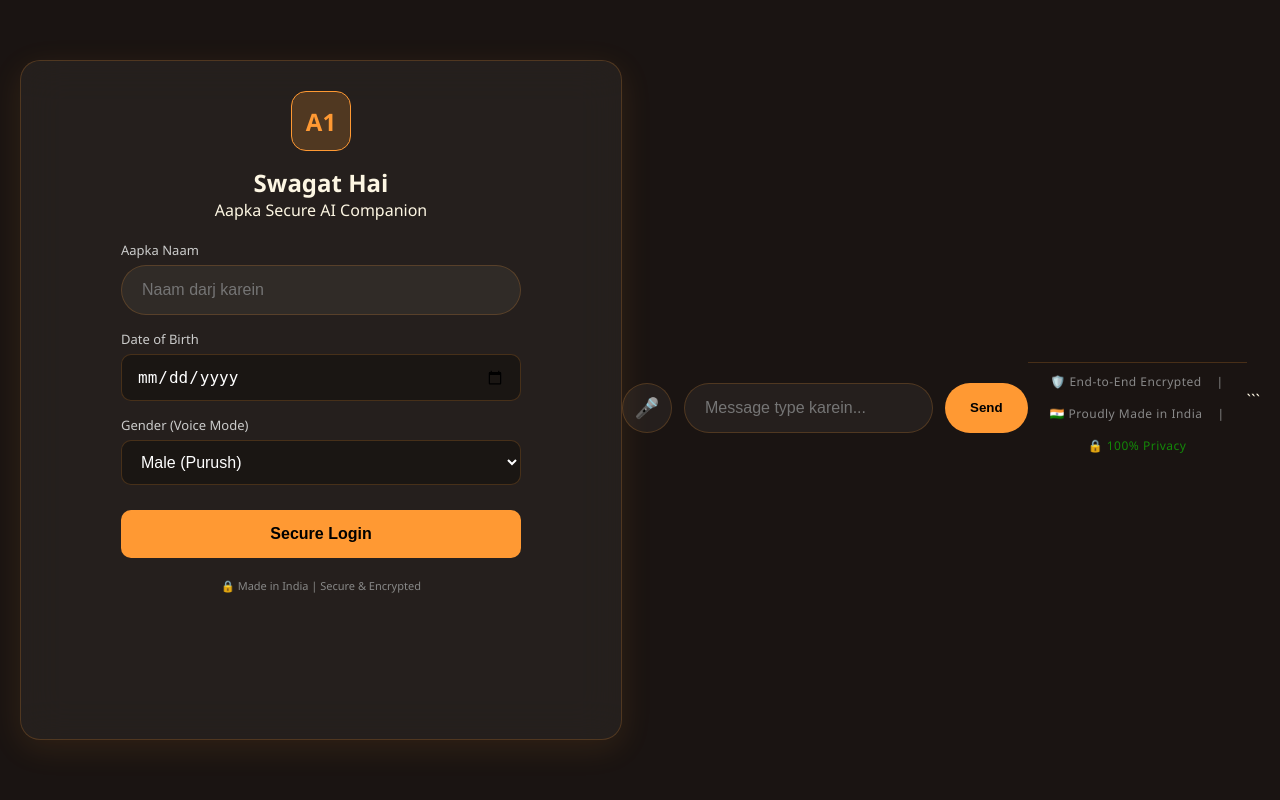
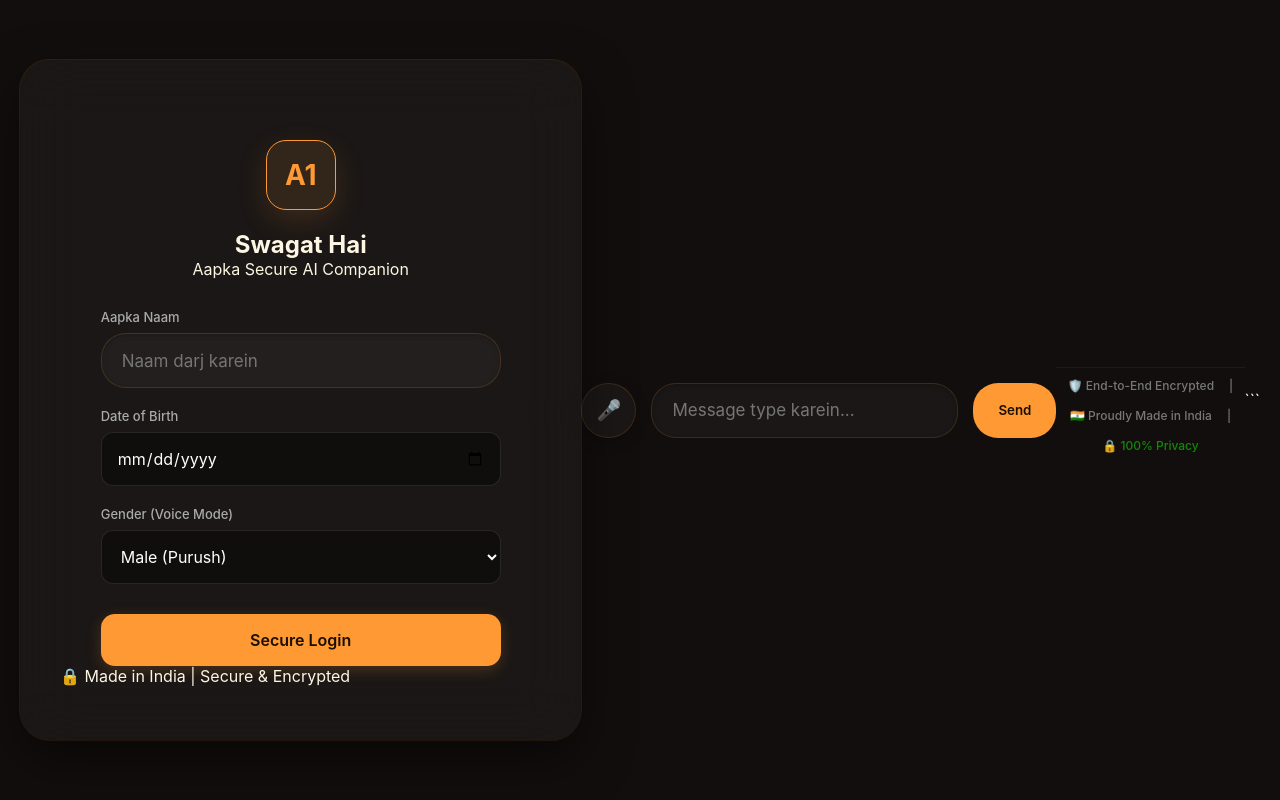
Before and after one commit to Pawan7489/One, a Flask app: page / in a window 1280 px wide. Run offline with Flask 3, Linux system fonts and the light colour scheme.

Commit message:
Update style.css

```diff
--- a/static/css/style.css
+++ b/static/css/style.css
@@ -1,140 +1,237 @@
-/* --- Base Variables & Reset --- */
+/* =========================================
+   PROJECT A1 - PREMIUM APPLE-STYLE CSS
+   Responsive + Butter Smooth Animations
+========================================= */
+
 :root {
-    --bg-color: #1a1412;
-    --panel-bg: rgba(255, 245, 235, 0.05);
+    --bg-color: #120e0d; /* Deep warm dark (MacBook Dark Mode feel) */
+    --panel-bg: rgba(255, 245, 235, 0.04);
     --text-color: #fdf6e3;
     --saffron: #ff9933;
     --green: #138808;
-    --border-color: rgba(255, 153, 51, 0.2);
+    --border-color: rgba(255, 153, 51, 0.15);
+    /* Apple-like animation curve */
+    --apple-ease: cubic-bezier(0.25, 1, 0.5, 1);
+    --spring-ease: cubic-bezier(0.175, 0.885, 0.32, 1.275);
 }
 
 * {
     box-sizing: border-box;
     margin: 0;
     padding: 0;
+    -webkit-tap-highlight-color: transparent; /* Mobile par tap karne par neela dhabba hatane ke liye */
 }
 
-/* --- Body Settings (Sabhi screens ke liye base) --- */
+/* Apple devices par native font use karne ke liye */
 body {
     background-color: var(--bg-color);
     color: var(--text-color);
-    font-family: 'Segoe UI', Tahoma, Geneva, Verdana, sans-serif;
+    font-family: -apple-system, BlinkMacSystemFont, "Segoe UI", Roboto, Helvetica, Arial, sans-serif;
     display: flex;
     justify-content: center;
     align-items: center;
-    min-height: 100vh;
-    padding: 10px; /* Mobile par screen ke kinaro se thoda gap */
+    height: 100dvh; /* dvh = Dynamic Viewport Height (Mobile browser bar fix) */
+    overflow: hidden;
 }
 
-/* --- Main Container (Mobile First Approach) --- */
+/* --- MAIN CONTAINER (Mobile First - Looks like a Native App) --- */
 .main-container {
     width: 100%;
-    max-width: 100%; /* Mobile par full width */
-    height: 95vh; /* Mobile par lagbhag full height */
-    background: var(--panel-bg);
-    border: 1px solid var(--border-color);
-    border-radius: 15px;
+    height: 100dvh;
+    background: var(--bg-color); /* Mobile par full background */
     display: flex;
     flex-direction: column;
-    padding: 15px;
-    box-shadow: 0 8px 32px rgba(255, 153, 51, 0.1);
-    backdrop-filter: blur(20px);
-    transition: all 0.3s ease; /* Smooth transition jab screen resize ho */
+    padding: 15px 20px;
+    transition: all 0.5s var(--apple-ease);
 }
 
-.hidden { display: none !important; }
+.hidden {
+    display: none !important;
+    opacity: 0;
+}
 
-/* --- Login Screen Styles --- */
-.text-center { text-align: center; margin-bottom: 20px; }
+/* --- SMOOTH IPHONE STYLE BUTTONS & INPUTS --- */
+button, input, select {
+    font-family: inherit;
+    transition: all 0.3s var(--apple-ease);
+}
+
+.btn-primary {
+    width: 100%; padding: 16px; background: var(--saffron);
+    color: #1a0f00; font-weight: 600; border: none; border-radius: 14px;
+    cursor: pointer; margin-top: 10px; font-size: 16px;
+    box-shadow: 0 4px 15px rgba(255, 153, 51, 0.2);
+}
+
+/* Button Spring Animation on Hover/Click */
+.btn-primary:hover, .send-btn:hover {
+    transform: translateY(-2px);
+    box-shadow: 0 6px 20px rgba(255, 153, 51, 0.4);
+}
+.btn-primary:active, .send-btn:active, .mic-btn:active {
+    transform: scale(0.95); /* iPhone jaisa click feel */
+    box-shadow: 0 2px 10px rgba(255, 153, 51, 0.2);
+}
+
+/* --- LOGIN SCREEN --- */
+.text-center { text-align: center; margin-bottom: 30px; margin-top: 5vh; }
 .logo-box {
-    width: 60px; height: 60px; background: rgba(255,153,51,0.2);
-    border: 1px solid var(--saffron); border-radius: 15px;
+    width: 70px; height: 70px; background: rgba(255,153,51,0.1);
+    border: 1px solid var(--saffron); border-radius: 20px;
     display: flex; justify-content: center; align-items: center;
-    font-size: 24px; font-weight: bold; color: var(--saffron);
-    margin: 0 auto 15px auto;
+    font-size: 28px; font-weight: bold; color: var(--saffron);
+    margin: 0 auto 20px auto;
+    box-shadow: 0 10px 30px rgba(255, 153, 51, 0.15);
 }
-#login-form {
-    max-width: 400px; /* Login form ko center me rakhne ke liye */
-    margin: 0 auto;
-    width: 100%;
+#login-form { width: 100%; max-width: 400px; margin: 0 auto; }
+.input-group { margin-bottom: 20px; }
+.input-group label { display: block; font-size: 13px; margin-bottom: 8px; color: #aaa; font-weight: 500; }
+.input-group input, .input-group select {
+    width: 100%; padding: 15px; border-radius: 12px;
+    border: 1px solid rgba(255,255,255,0.1); background: rgba(0,0,0,0.4);
+    color: white; outline: none; font-size: 16px; /* 16px fixes auto-zoom on iPhone */
 }
-.input-group { margin-bottom: 15px; }
-.input-group label { display: block; font-size: 13px; margin-bottom: 6px; color: #ccc; }
-.input-group input, .input-group select {
-    width: 100%; padding: 12px 15px; border-radius: 10px;
-    border: 1px solid var(--border-color); background: rgba(0,0,0,0.3);
-    color: white; outline: none; font-size: 16px; /* 16px se mobile par auto-zoom nahi hota */
+.input-group input:focus, .input-group select:focus {
+    border-color: var(--saffron);
+    background: rgba(255, 153, 51, 0.05);
 }
-.btn-primary {
-    width: 100%; padding: 15px; background: var(--saffron);
-    color: black; font-weight: bold; border: none; border-radius: 10px;
-    cursor: pointer; margin-top: 10px; font-size: 16px; transition: 0.3s;
+
+/* --- CHAT SCREEN HEADER --- */
+.header {
+    display: flex; justify-content: space-between; align-items: center;
+    padding-bottom: 15px; border-bottom: 1px solid var(--border-color);
 }
-.btn-primary:hover { background: #e68a2e; }
-.trust-badge { text-align: center; font-size: 11px; color: #888; margin-top: 20px; }
+.logo { color: var(--saffron); font-size: 24px; font-weight: 800; }
+.mode-badge {
+    background: rgba(19, 136, 8, 0.15); color: var(--green);
+    padding: 6px 12px; border-radius: 20px; font-size: 12px; font-weight: 600;
+}
 
-/* --- Chat Screen Styles --- */
-.header { display: flex; justify-content: space-between; align-items: center; border-bottom: 1px solid var(--border-color); padding-bottom: 10px; }
-.logo { color: var(--saffron); font-size: 22px; }
-.mode-badge { background: rgba(19, 136, 8, 0.2); color: var(--green); padding: 5px 10px; border-radius: 15px; font-size: 12px; border: 1px solid var(--green); }
+/* --- MACBOOK STYLE HOLOGRAM (Breathing Animation) --- */
+.hologram-container { display: flex; flex-direction: column; align-items: center; margin: 20px 0; }
+.hologram {
+    width: 65px; height: 65px; border-radius: 50%;
+    display: flex; justify-content: center; align-items: center;
+    font-weight: bold; color: black; font-size: 16px;
+    transition: all 0.5s var(--apple-ease);
+}
+.hologram.idle { background-color: #444; box-shadow: 0 0 15px rgba(255,255,255,0.1); }
+.hologram.listening {
+    --glow-color: var(--green);
+    background-color: var(--green);
+    animation: macbookBreathe 2s ease-in-out infinite;
+}
+.hologram.speaking {
+    --glow-color: var(--saffron);
+    background-color: var(--saffron);
+    animation: macbookBreathe 1.5s ease-in-out infinite;
+}
+#status-text { font-size: 13px; margin-top: 12px; color: #888; font-weight: 500; }
 
-.hologram-container { display: flex; flex-direction: column; align-items: center; margin: 15px 0; }
-.hologram { width: 60px; height: 60px; border-radius: 50%; display: flex; justify-content: center; align-items: center; font-weight: bold; color: black; transition: all 0.3s ease; font-size: 14px;}
-.hologram.idle { background-color: #555; box-shadow: 0 0 15px #555; }
-.hologram.listening { background-color: var(--green); box-shadow: 0 0 40px var(--green); animation: pulse 1s infinite; }
-.hologram.speaking { background-color: var(--saffron); box-shadow: 0 0 40px var(--saffron); animation: pulse 1.5s infinite; }
-#status-text { font-size: 12px; margin-top: 8px; color: #aaa; }
-@keyframes pulse { 0% { transform: scale(1); } 50% { transform: scale(1.1); } 100% { transform: scale(1); } }
+@keyframes macbookBreathe {
+    0%, 100% { transform: scale(1); box-shadow: 0 0 20px var(--glow-color); }
+    50% { transform: scale(1.08); box-shadow: 0 0 50px var(--glow-color), inset 0 0 15px rgba(255,255,255,0.5); }
+}
 
-.chat-box { flex: 1; overflow-y: auto; padding: 10px 5px; display: flex; flex-direction: column; gap: 15px; scrollbar-width: none; }
-.message { max-width: 85%; padding: 12px 16px; border-radius: 18px; font-size: 14px; line-height: 1.5; word-wrap: break-word; }
-.user-message { align-self: flex-end; background-color: var(--saffron); color: black; font-weight: 600; border-bottom-right-radius: 4px; }
-.ai-message { align-self: flex-start; background-color: var(--panel-bg); border: 1px solid var(--border-color); border-bottom-left-radius: 4px; }
+/* --- CHAT BOX & IMESSAGE STYLE BUBBLES --- */
+.chat-box {
+    flex: 1; overflow-y: auto; padding: 10px 5px;
+    display: flex; flex-direction: column; gap: 16px;
+    scrollbar-width: none; /* Firefox */
+}
+.chat-box::-webkit-scrollbar { display: none; } /* Chrome/Safari */
 
-/* --- Input Area --- */
-.input-area { display: flex; gap: 8px; margin-top: 15px; align-items: center; }
-.mic-btn { flex-shrink: 0; width: 45px; height: 45px; background: var(--panel-bg); border: 1px solid var(--border-color); color: white; border-radius: 50%; cursor: pointer; display: flex; justify-content: center; align-items: center; font-size: 18px; transition: 0.3s;}
-.mic-btn.active { background: var(--green); color: black; border-color: var(--green); }
-input[type="text"] { flex: 1; padding: 12px 15px; border-radius: 25px; border: 1px solid var(--border-color); background: var(--panel-bg); color: white; outline: none; font-size: 15px; min-width: 0; }
-.send-btn { flex-shrink: 0; padding: 0 15px; height: 45px; background: var(--saffron); color: black; border: none; border-radius: 25px; cursor: pointer; font-weight: bold; transition: 0.3s;}
+.message {
+    max-width: 85%; padding: 14px 18px; border-radius: 20px;
+    font-size: 15px; line-height: 1.5; word-wrap: break-word;
+    box-shadow: 0 2px 10px rgba(0,0,0,0.1);
+    /* iMessage style entry animation */
+    animation: slideUpFade 0.4s var(--spring-ease) forwards;
+    transform-origin: bottom center;
+}
 
-/* --- Security Footer --- */
-.security-footer { text-align: center; font-size: 10px; color: #888; margin-top: 15px; padding-top: 10px; border-top: 1px solid var(--border-color); display: flex; flex-wrap: wrap; justify-content: center; gap: 8px; font-weight: 500; }
-.security-footer span { display: flex; align-items: center; letter-spacing: 0.5px; }
+@keyframes slideUpFade {
+    0% { opacity: 0; transform: translateY(20px) scale(0.95); }
+    100% { opacity: 1; transform: translateY(0) scale(1); }
+}
 
+.user-message {
+    align-self: flex-end; background: linear-gradient(135deg, var(--saffron), #e68a2e);
+    color: #1a0f00; font-weight: 500; border-bottom-right-radius: 4px;
+}
+.ai-message {
+    align-self: flex-start; background-color: var(--panel-bg);
+    border: 1px solid var(--border-color); border-bottom-left-radius: 4px;
+}
+
+/* --- INPUT AREA --- */
+.input-area { display: flex; gap: 10px; margin-top: 15px; align-items: center; padding-bottom: 5px; }
+.mic-btn {
+    flex-shrink: 0; width: 50px; height: 50px; border-radius: 50%;
+    background: var(--panel-bg); border: 1px solid var(--border-color);
+    color: white; cursor: pointer; display: flex; justify-content: center; align-items: center;
+    font-size: 20px; box-shadow: 0 4px 15px rgba(0,0,0,0.2);
+}
+.mic-btn.active { background: var(--green); color: black; border-color: var(--green); animation: pulseGreen 1.5s infinite; }
+@keyframes pulseGreen { 0% { box-shadow: 0 0 0 0 rgba(19, 136, 8, 0.4); } 70% { box-shadow: 0 0 0 15px rgba(19, 136, 8, 0); } 100% { box-shadow: 0 0 0 0 rgba(19, 136, 8, 0); } }
+
+input[type="text"] {
+    flex: 1; padding: 15px 20px; border-radius: 25px;
+    border: 1px solid var(--border-color); background: var(--panel-bg);
+    color: white; outline: none; font-size: 16px; min-width: 0;
+    box-shadow: inset 0 2px 5px rgba(0,0,0,0.2);
+}
+input[type="text"]:focus { border-color: var(--saffron); background: rgba(255, 153, 51, 0.05); }
+
+.send-btn {
+    flex-shrink: 0; padding: 0 20px; height: 50px;
+    background: var(--saffron); color: #1a0f00; border: none;
+    border-radius: 25px; cursor: pointer; font-weight: 600;
+}
+
+/* --- SECURITY FOOTER --- */
+.security-footer {
+    text-align: center; font-size: 11px; color: #777; margin-top: 15px;
+    padding-top: 10px; border-top: 1px solid rgba(255,255,255,0.05);
+    display: flex; flex-wrap: wrap; justify-content: center; gap: 8px; font-weight: 500;
+}
 
 /* =========================================
-   RESPONSIVE MEDIA QUERIES (Jadu yahan hai)
-   ========================================= */
+   RESPONSIVE MAGIC (Tablet & Desktop)
+========================================= */
 
-/* 💻 TABLET STYLES (768px aur usse badi screen ke liye) */
+/* 💻 TABLET (IPAD) STYLES */
 @media (min-width: 768px) {
+    body { padding: 20px; }
     .main-container {
-        max-width: 700px; /* Tablet par thoda chouda */
-        height: 90vh;
-        padding: 25px;
-        border-radius: 20px;
+        max-width: 700px;
+        height: 92vh;
+        background: var(--panel-bg); /* Glass look wapas aayega tablet par */
+        border-radius: 24px;
+        padding: 30px;
+        backdrop-filter: blur(30px);
+        -webkit-backdrop-filter: blur(30px);
     }
-    .message { max-width: 75%; font-size: 15px; }
-    .hologram { width: 70px; height: 70px; font-size: 16px; }
-    .security-footer { font-size: 11px; gap: 12px; }
-    .input-area { gap: 12px; }
-    .mic-btn { width: 50px; height: 50px; font-size: 20px;}
-    input[type="text"] { padding: 15px 20px; font-size: 16px; }
-    .send-btn { padding: 0 25px; height: 50px; }
+    .message { max-width: 75%; font-size: 16px; }
+    .hologram { width: 75px; height: 75px; font-size: 18px; }
+    .mic-btn { width: 55px; height: 55px; }
+    .send-btn { height: 55px; padding: 0 25px; }
+    input[type="text"] { height: 55px; font-size: 17px; }
 }
 
-/* 🖥️ DESKTOP/PC STYLES (1024px aur usse badi screen ke liye) */
+/* 🖥️ DESKTOP (MACBOOK/PC) STYLES */
 @media (min-width: 1024px) {
-    body { padding: 20px; }
     .main-container {
-        max-width: 900px; /* PC par ekdum wide dashboard view */
+        max-width: 900px; /* Bada Dashboard View */
         height: 85vh;
-        padding: 30px;
+        padding: 40px;
+        border-radius: 30px;
+        box-shadow: 0 20px 50px rgba(0,0,0,0.5), 0 0 0 1px var(--border-color);
     }
     .header h1.logo { font-size: 28px; }
-    .mode-badge { font-size: 14px; padding: 6px 15px; }
-    .hologram { width: 80px; height: 80px; font-size: 18px; }
-    .message { max-width: 65%; font-size: 16px; padding: 14px 20px;}
-    .security-footer { font-size: 12px; gap: 15px; }
-}
+    .mode-badge { font-size: 14px; padding: 8px 16px; }
+    .hologram { width: 85px; height: 85px; font-size: 20px; }
+    .message { max-width: 65%; font-size: 16px; padding: 16px 22px;}
+    .input-area { gap: 15px; margin-top: 25px; }
+    .security-footer { font-size: 12px; gap: 15px; margin-top: 20px; }
+              }
```
